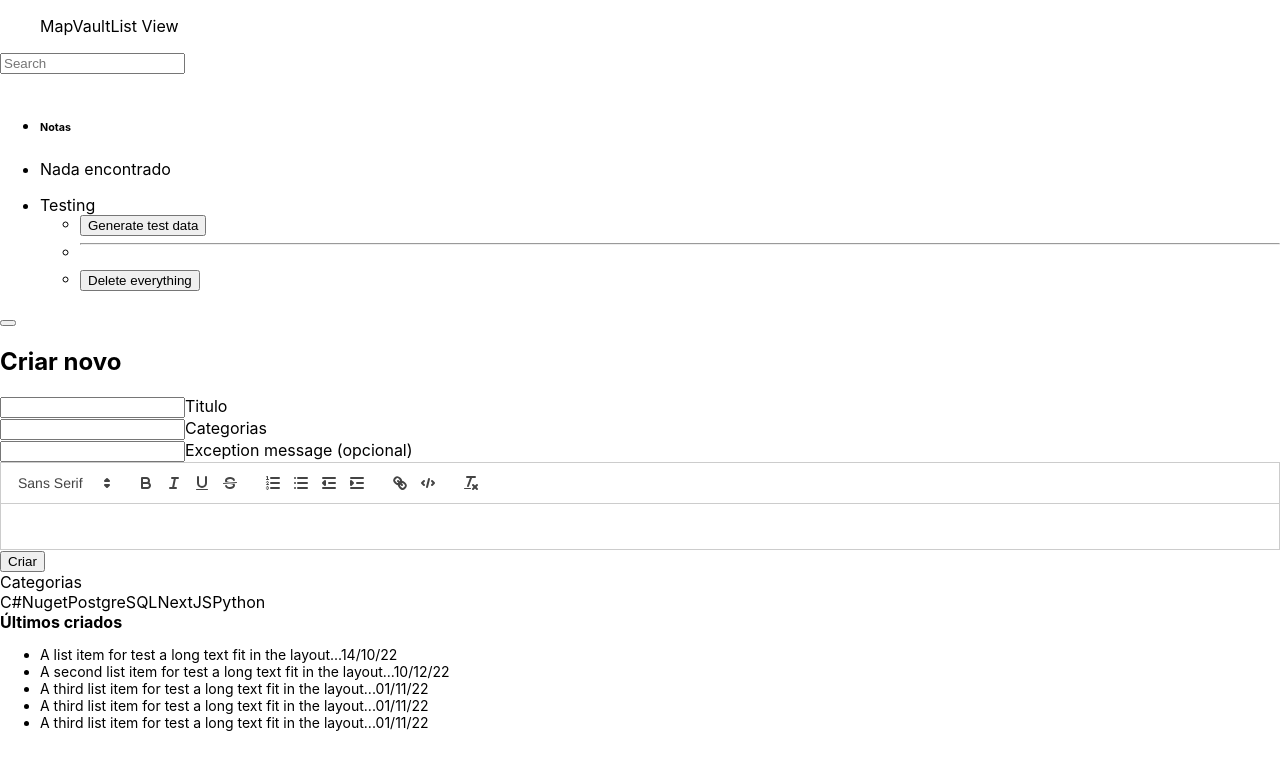
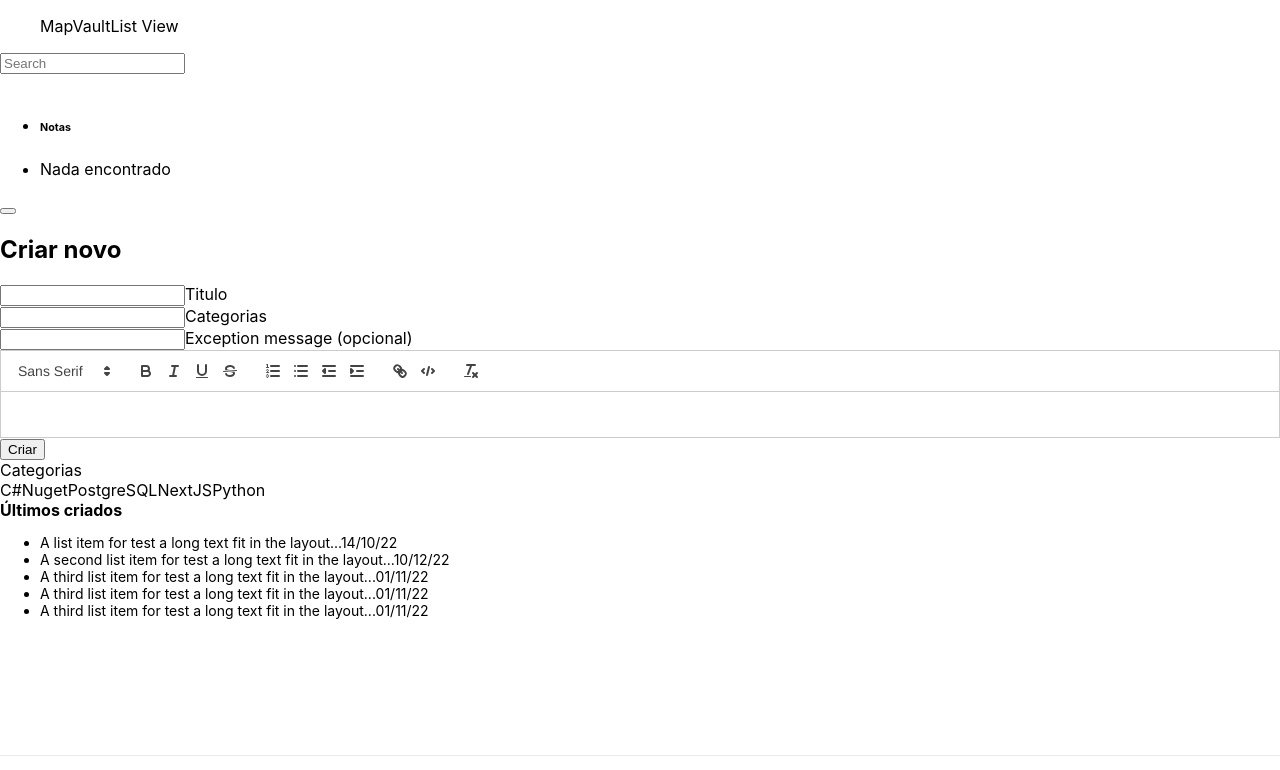
Before and after one commit to pedrofgd/mapvault, a Next.js app in the folder web/: page /new in a window 1280 px wide. Shown: the top 770 px of the page. Built offline with nearby package versions, Linux system fonts and the light colour scheme.

Commit message:
web: exibir funcoes de teste apenas no ambiente Testing

```diff
--- a/web/components/navbar.tsx
+++ b/web/components/navbar.tsx
@@ -1,5 +1,6 @@
 import Link from "next/link";
 import { useView } from "../contexts/view";
+import { IsTesting } from "../utils/environment";
 import Search from "./search";
 import Testing from "./testing";
 
@@ -30,7 +31,10 @@ export default function Navbar() {
                <Search />
             </div>
 
-            <Testing />
+            <div className="col d-flex align-items-center">
+               {IsTesting() ? <Testing /> : null}
+            </div>
+
          </div>
       </nav>
    )
--- a/web/components/testing.tsx
+++ b/web/components/testing.tsx
@@ -17,7 +17,6 @@ export default function Testing() {
    }
 
    return (
-      <div className="col d-flex align-items-center">
       <ul className="navbar-nav me-auto mb-2 mb-lg-0">
          <li className="nav-item dropdown">
             <a className="nav-link dropdown-toggle" role="button"
@@ -25,12 +24,11 @@ export default function Testing() {
                Testing
             </a>
             <ul className="dropdown-menu" style={{fontSize: "15px"}}>
-                  <li><button className="btn dropdown-item" onClick={handleGenerateData}>Generate test data</button></li>
+               <li><button className="dropdown-item" onClick={handleGenerateData}>Generate test data</button></li>
                <li><hr className="dropdown-divider" /></li>
-                  <li><button className="btn dropdown-item text-danger-emphasis" onClick={handleDeleteAllData}>Delete everything</button></li>
+               <li><button className="dropdown-item text-danger-emphasis" onClick={handleDeleteAllData}>Delete everything</button></li>
             </ul>
          </li>
       </ul>
-      </div>
    )
 }
--- a/web/deployment.yml
+++ b/web/deployment.yml
@@ -6,7 +6,8 @@ services:
     ports:
       - "3000:3000"
     environment:
-      - BACKEND_BASE_URL=http://ec2-3-85-109-69.compute-1.amazonaws.com
+      - NEXT_PUBLIC_ENVIRONMENT=Production
+      - NEXT_PUBLIC_BACKEND_BASE_URL=http://ec2-3-85-109-69.compute-1.amazonaws.com
     labels:
       - "traefik.enable=true"
       - "traefik.http.routers.front.rule=Host(`ec2-3-90-32-206.compute-1.amazonaws.com`)"
--- a/web/next.config.js
+++ b/web/next.config.js
@@ -2,5 +2,5 @@
 module.exports = {
   reactStrictMode: true,
   swcMinify: true,
-  output: 'standalone',
+  output: 'standalone'
 }
--- a/web/pages/api/notes.ts
+++ b/web/pages/api/notes.ts
@@ -2,6 +2,6 @@ import axios from "axios";
 import { NextApiRequest, NextApiResponse } from "next";
 
 export default async function handler(_req: NextApiRequest, res: NextApiResponse) {
-  const notes = await axios.get(`${process.env.BACKEND_BASE_URL}/api/v1/notes`);
+  const notes = await axios.get(`${process.env.NEXT_PUBLIC_BACKEND_BASE_URL}/api/v1/notes`);
   res.json(notes.data)
 }
--- a/web/pages/api/notes/[id].ts
+++ b/web/pages/api/notes/[id].ts
@@ -9,11 +9,11 @@ export default async function noteHandler(req: NextApiRequest, res: NextApiRespo
 
    switch (method) {
       case 'GET':
-         const notes = await axios.get(`${process.env.BACKEND_BASE_URL}/api/v1/notes/${id}`);
+         const notes = await axios.get(`${process.env.NEXT_PUBLIC_BACKEND_BASE_URL}/api/v1/notes/${id}`);
          res.json(notes.data)
          break
       case 'DELETE':
-         axios.delete(`${process.env.BACKEND_BASE_URL}/api/v1/notes/${id}`)
+         axios.delete(`${process.env.NEXT_PUBLIC_BACKEND_BASE_URL}/api/v1/notes/${id}`)
          .then(response => {
             res.statusCode = 200
             res.setHeader('Content-Type', 'application/json');
--- a/web/pages/api/notes/create.ts
+++ b/web/pages/api/notes/create.ts
@@ -3,7 +3,7 @@ import { NextApiRequest, NextApiResponse } from "next";
 
 export default async function handler(_req: NextApiRequest, res: NextApiResponse) {
   const note = await axios.post(
-    `${process.env.BACKEND_BASE_URL}/api/v1/notes/create`,
+    `${process.env.NEXT_PUBLIC_BACKEND_BASE_URL}/api/v1/notes/create`,
     JSON.parse(_req.body));
 
   res.json(note.data)
--- a/web/pages/api/notes/update.ts
+++ b/web/pages/api/notes/update.ts
@@ -2,7 +2,7 @@ import axios from "axios";
 import { NextApiRequest, NextApiResponse } from "next";
 
 export default async function handler(_req: NextApiRequest, res: NextApiResponse) {
-   await axios.put(`${process.env.BACKEND_BASE_URL}/api/v1/notes`,
+   await axios.put(`${process.env.NEXT_PUBLIC_BACKEND_BASE_URL}/api/v1/notes`,
       JSON.parse(_req.body))
       .then(response => {
          res.statusCode = 200
--- /dev/null
+++ b/web/utils/environment.ts
@@ -0,0 +1,4 @@
+export function IsTesting() {
+   var environment = process.env.NEXT_PUBLIC_ENVIRONMENT?.toString()!
+   return new RegExp('Testing', 'gi').test(environment)
+}
```
Also changed, not shown: 2 other files (tests, documents, lock files or other folders). Lines whose indentation alone changed are shown as unchanged.
